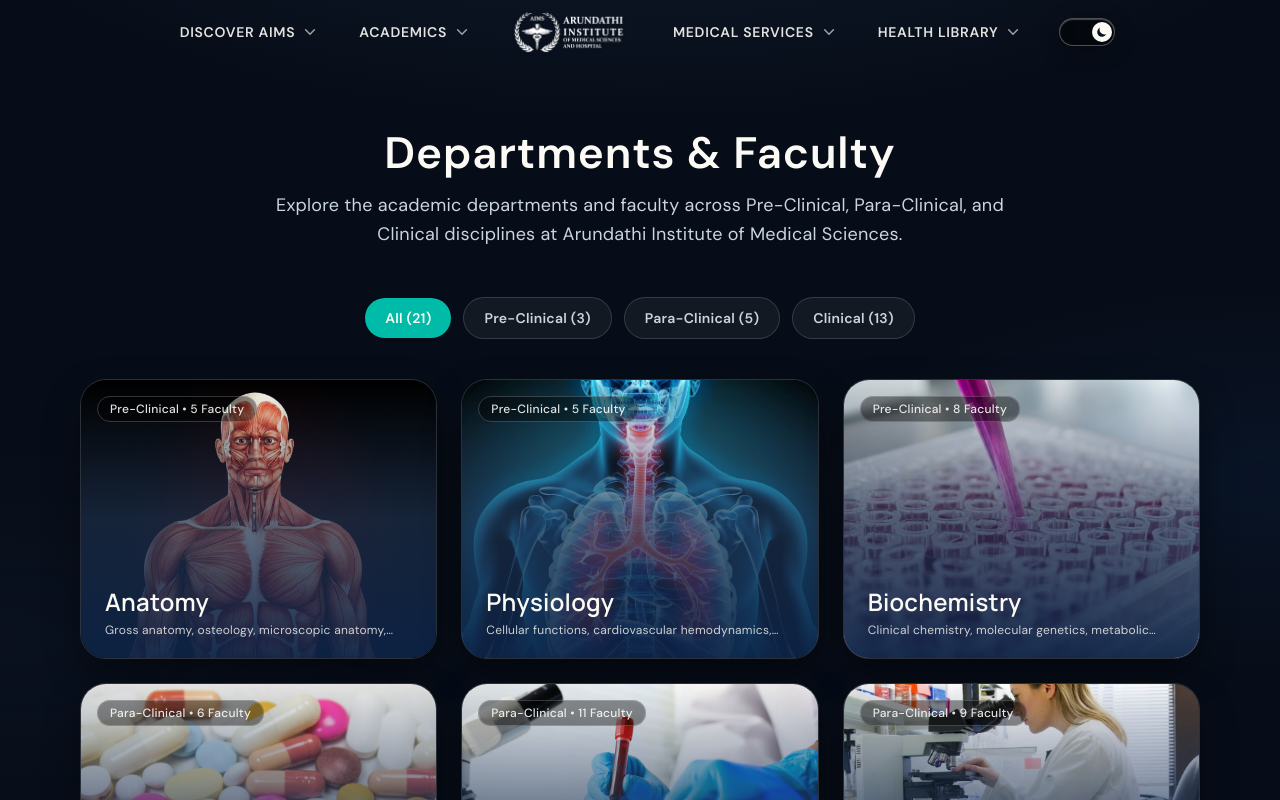
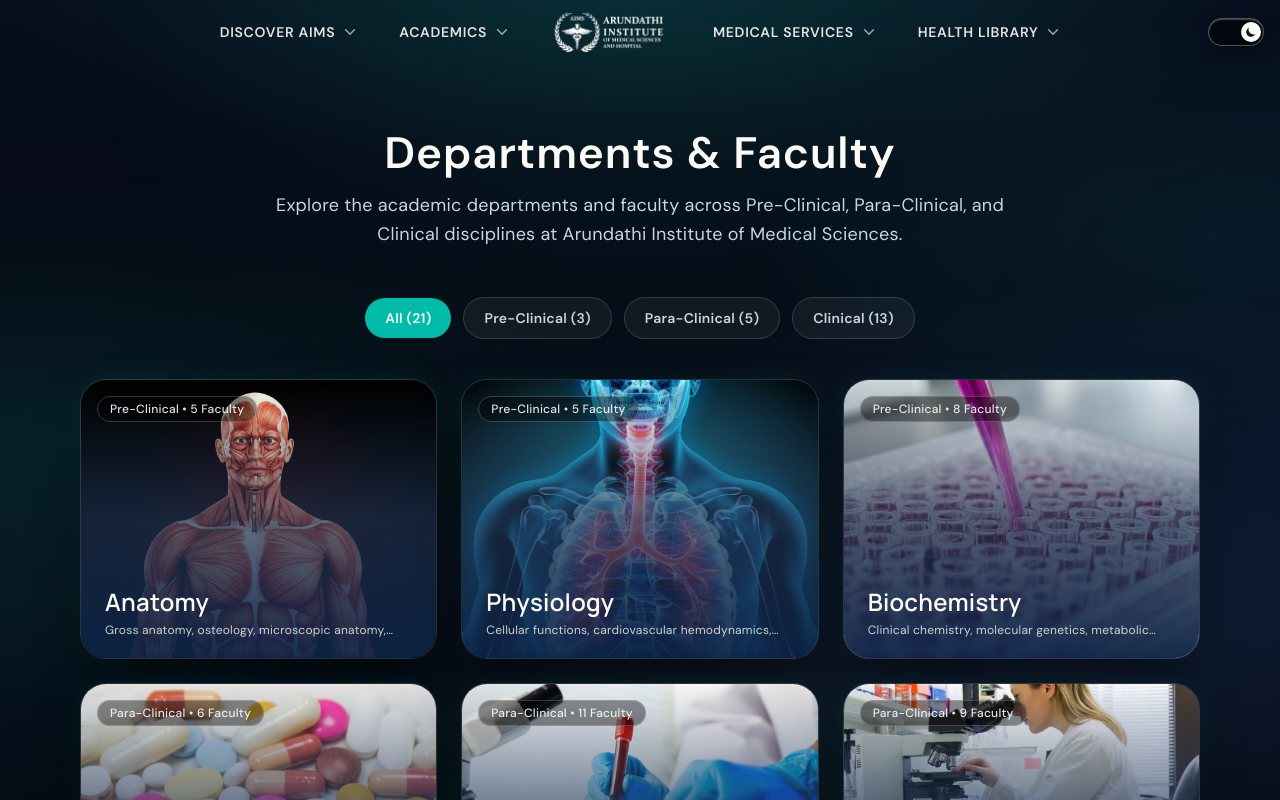
Before and after one commit to lewsishamilton/AIMS, a React (Vite) app: page /Faculty in a window 1280 px wide. Shown: the top 800 px of the page. Built offline with nearby package versions, Linux system fonts and the light colour scheme; a web font is replaced by a local one.

Commit message:
minor changes

```diff
--- a/package.json
+++ b/package.json
@@ -12,6 +12,7 @@
   "dependencies": {
     "@radix-ui/react-slot": "^1.3.3",
     "@tailwindcss/vite": "^4.3.3",
+    "@types/styled-components": "^5.1.36",
     "class-variance-authority": "^0.7.1",
     "clsx": "^2.1.1",
     "lucide-react": "^1.47.0",
@@ -20,6 +21,7 @@
     "react": "^19.2.8",
     "react-dom": "^19.2.8",
     "react-router-dom": "^7.18.4",
+    "styled-components": "^6.5.3",
     "tailwind-merge": "^3.7.0",
     "tailwindcss": "^4.3.3"
   },
--- a/src/index.css
+++ b/src/index.css
@@ -15,14 +15,94 @@ body {
   transition: background-color 0.3s ease, color 0.3s ease;
 }
 
+/* ─── Global Background with Glowing Gradients in Dark Mode ─── */
 html.dark body {
-  background-color: #070d18;
+  background-color: #060b14;
   background-image:
-    radial-gradient(ellipse 80% 50% at 50% -20%, rgba(31, 51, 81, 0.4), transparent 70%),
-    radial-gradient(ellipse 60% 40% at 100% 60%, rgba(13, 35, 70, 0.3), transparent 60%),
-    radial-gradient(ellipse 60% 40% at 0% 80%, rgba(15, 23, 42, 0.35), transparent 60%);
+    /* Top luminous teal ambient glow */
+    radial-gradient(ellipse 85% 45% at 50% -5%, rgba(20, 184, 166, 0.16), transparent 60%),
+    /* Mid-right glowing sapphire/cyan accent */
+    radial-gradient(ellipse 65% 50% at 95% 30%, rgba(13, 148, 136, 0.12), transparent 55%),
+    /* Mid-left deep cosmic ocean glow */
+    radial-gradient(ellipse 70% 55% at 5% 55%, rgba(20, 184, 166, 0.10), transparent 60%),
+    /* Lower-right rich midnight blue glow */
+    radial-gradient(ellipse 80% 60% at 85% 75%, rgba(31, 51, 81, 0.45), transparent 65%),
+    /* Bottom ambient teal bloom */
+    radial-gradient(ellipse 60% 40% at 50% 100%, rgba(45, 212, 191, 0.08), transparent 60%),
+    /* Deep celestial gradient foundation */
+    linear-gradient(180deg, #070e1c 0%, #050913 35%, #060b17 70%, #040812 100%);
   background-attachment: fixed;
   color: #f8fafc;
+}
+
+/* ─── Glowing Background Overlays for Big Pages ─── */
+html.dark .min-h-screen {
+  position: relative;
+}
+
+/* Subtle glowing backdrop for big page wrappers */
+html.dark .min-h-screen::before {
+  content: "";
+  position: fixed;
+  inset: 0;
+  pointer-events: none;
+  background:
+    radial-gradient(circle 800px at 50% 0%, rgba(20, 184, 166, 0.07), transparent 70%),
+    radial-gradient(circle 900px at 100% 50%, rgba(13, 35, 70, 0.25), transparent 60%),
+    radial-gradient(circle 700px at 0% 80%, rgba(20, 184, 166, 0.05), transparent 60%);
+  z-index: 0;
+}
+
+/* Ensure content stays above the ambient gradient pseudo-element */
+html.dark .min-h-screen > * {
+  position: relative;
+  z-index: 1;
+}
+
+/* ─── Glowing Shadows for Cards & Containers in Dark Mode ─── */
+html.dark [class*="dark:shadow-[0_20px_50px_rgba(0,0,0,0.4)]"],
+html.dark [class*="dark:shadow-[0_20px_50px_rgba(0,0,0,0.5)]"],
+html.dark [class*="dark:shadow-[0_15px_35px_rgba(0,0,0,0.4)]"],
+html.dark [class*="dark:shadow-[0_16px_40px_rgba(0,0,0,0.5)]"],
+html.dark [class*="dark:shadow-[0_10px_30px_rgba(0,0,0,0.3)]"],
+html.dark [class*="dark:shadow-[0_25px_60px_rgba(0,0,0,0.65)]"] {
+  box-shadow:
+    0 20px 50px -10px rgba(0, 0, 0, 0.7),
+    0 0 30px -4px rgba(20, 184, 166, 0.14),
+    inset 0 1px 1px 0 rgba(255, 255, 255, 0.12) !important;
+}
+
+/* Interactive Card Glowing Hover Shadows */
+html.dark [class*="dark:shadow-"]:hover,
+html.dark .group:hover [class*="dark:shadow-"],
+html.dark [class*="dark:hover:shadow-"]:hover {
+  box-shadow:
+    0 25px 65px -10px rgba(0, 0, 0, 0.8),
+    0 0 42px 2px rgba(20, 184, 166, 0.24),
+    inset 0 1px 2px 0 rgba(255, 255, 255, 0.22) !important;
+}
+
+/* Glowing shadow for Hero Stats Bar in dark mode */
+html.dark [class*="dark:bg-black/40"] {
+  box-shadow:
+    0 20px 50px -10px rgba(0, 0, 0, 0.6),
+    0 0 35px -5px rgba(20, 184, 166, 0.20),
+    inset 0 1px 1px 0 rgba(255, 255, 255, 0.25) !important;
+}
+
+/* Glowing shadow for Lightbox Modals in dark mode */
+html.dark [class*="animate-modal-scale"] {
+  box-shadow:
+    0 30px 80px -15px rgba(0, 0, 0, 0.9),
+    0 0 50px 4px rgba(20, 184, 166, 0.28),
+    inset 0 1px 1px 0 rgba(255, 255, 255, 0.20) !important;
+}
+
+/* Glowing Header Banners in Dark Mode */
+html.dark [class*="dark:bg-[#070f1e]"] {
+  background:
+    radial-gradient(ellipse 80% 60% at 50% 0%, rgba(20, 184, 166, 0.18), transparent 70%),
+    linear-gradient(180deg, #09152b 0%, #050b16 100%) !important;
 }
 
 @theme {
--- a/src/layouts/navbar.tsx
+++ b/src/layouts/navbar.tsx
@@ -284,7 +284,7 @@ const Navbar = () => {
                             : "bg-transparent border-b border-transparent"
                     }`}
                 />
-                <div className="max-w-7xl mx-auto flex items-center justify-between sm:justify-center">
+                <div className="max-w-7xl mx-auto flex items-center justify-between md:justify-center relative">
                     {/* Left Desktop Links */}
                     <div className="hidden md:flex items-center gap-2 lg:gap-3 h-16">
                         {leftLinks.map(renderDesktopNavItem)}
@@ -299,16 +299,18 @@ const Navbar = () => {
                         />
                     </Link>
 
-                    {/* Right Desktop Links & Theme Toggle */}
+                    {/* Right Desktop Links */}
                     <div className="hidden md:flex items-center gap-2 lg:gap-3 h-16">
                         {rightLinks.map(renderDesktopNavItem)}
+                    </div>
 
-                        {/* Theme Toggle (Desktop) */}
+                    {/* Theme Toggle (Desktop - positioned to the right) */}
+                    <div className="hidden md:flex items-center absolute -right-4 md:-right-8 lg:-right-12 xl:-right-16 top-1/2 -translate-y-1/2">
                         <button
                             onClick={toggleTheme}
                             aria-label="Toggle Glass Theme"
                             title={theme === "dark" ? "Switch to Soft Light Theme" : "Switch to Glass Dark Theme"}
-                            className={`ml-3 flex items-center w-14 h-7 p-1 rounded-full transition-all duration-300 cursor-pointer ${
+                            className={`flex items-center w-14 h-7 p-1 rounded-full transition-all duration-300 cursor-pointer ${
                                 theme === "dark"
                                     ? "bg-black/50 backdrop-blur-xl border border-white/30 shadow-[0_4px_20px_rgba(0,0,0,0.4),inset_0_1px_1px_rgba(255,255,255,0.25)]"
                                     : "bg-black/10 hover:bg-black/15 border border-black/10 backdrop-blur-sm"
```
Also changed, not shown: 1 other file (tests, documents, lock files or other folders).
